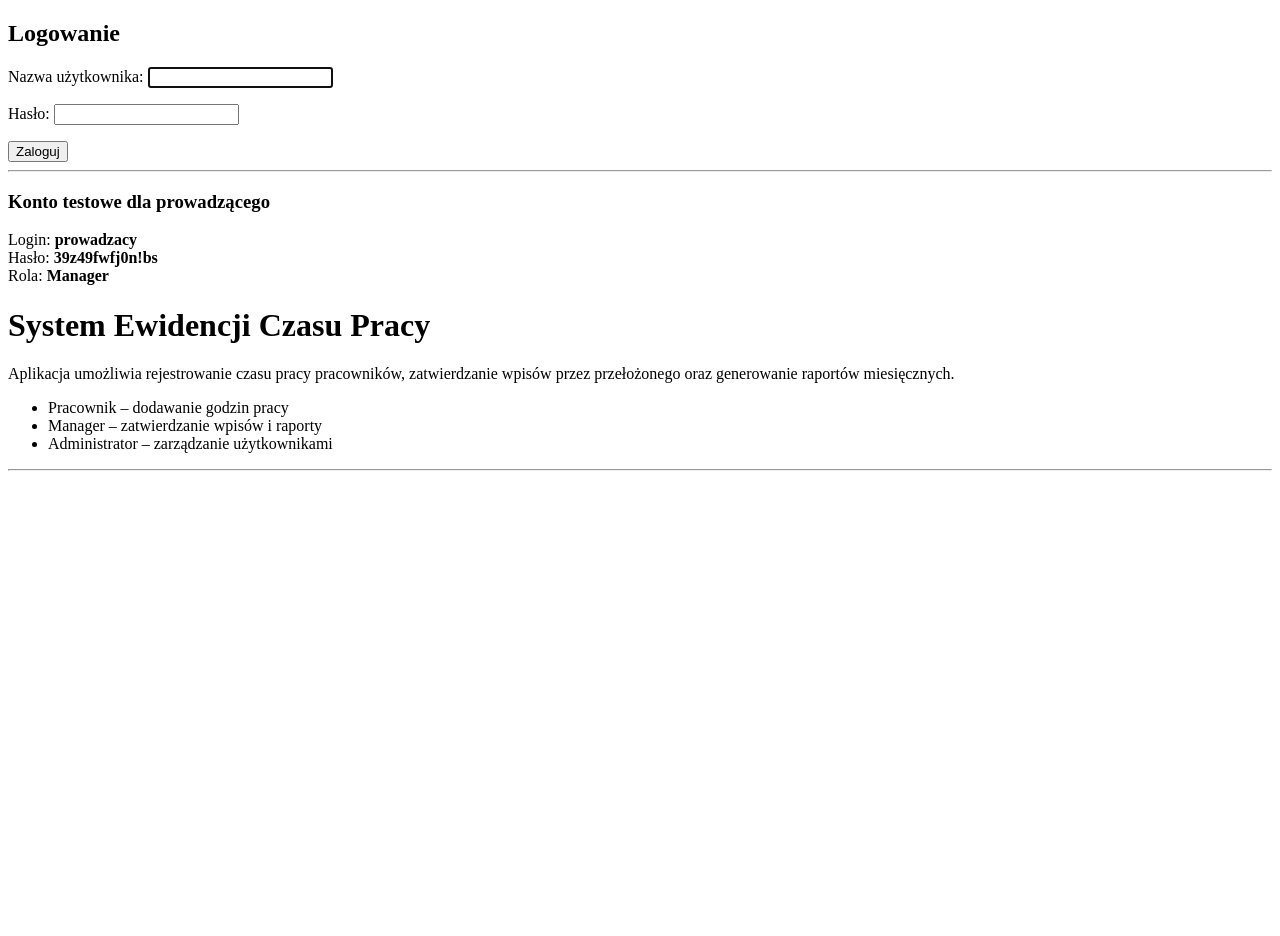
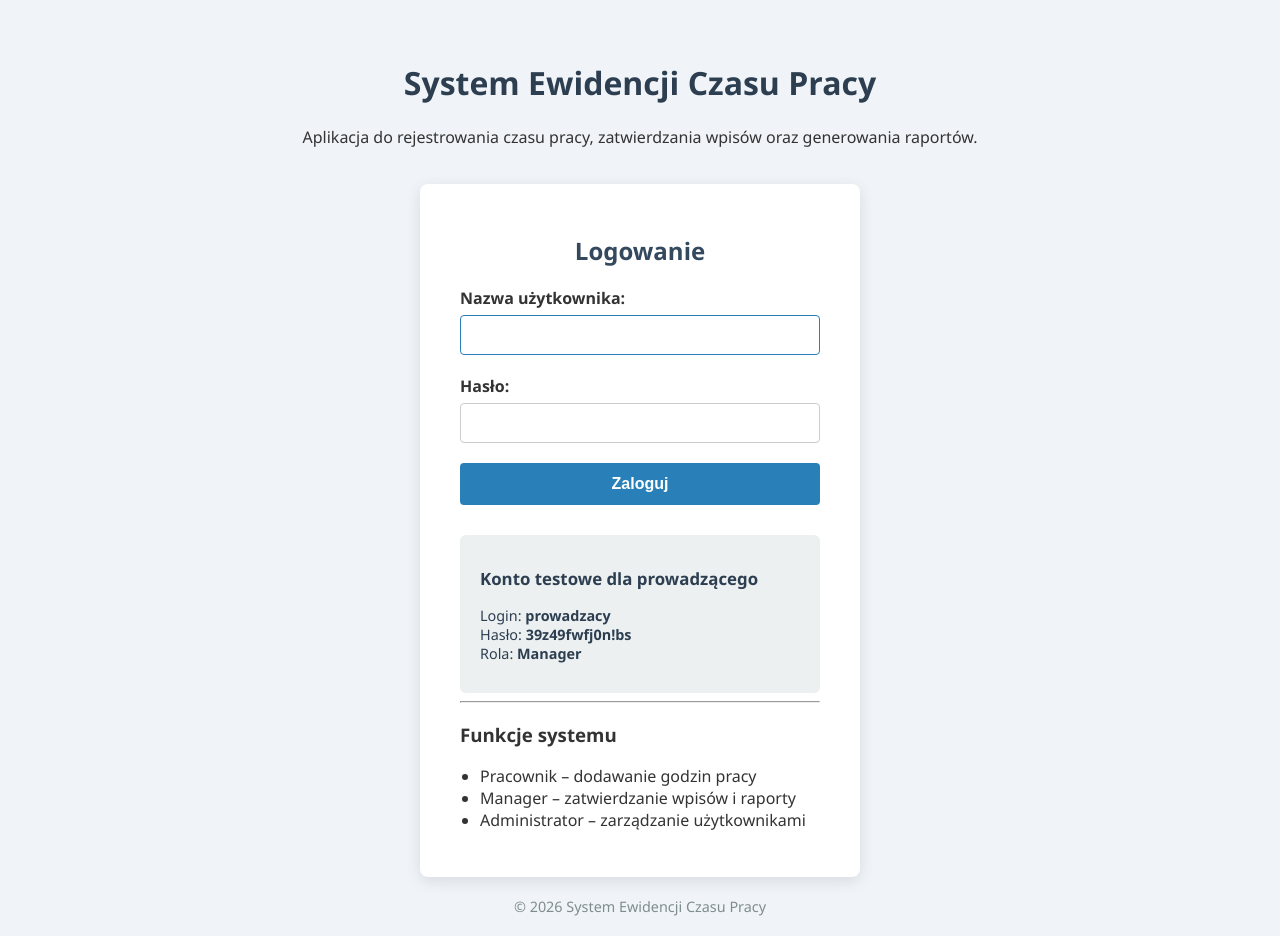
Before and after one commit to JakubSondej/Work_time_app, a Django app: page /accounts/login/ in a window 1280 px wide. Before the commit the page ends 471 px from the top, so only its background shows below. Run offline with Django 5.2, Linux system fonts and the light colour scheme.

Commit message:
Change graffic log website

```diff
--- a/tracker/templates/registration/login.html
+++ b/tracker/templates/registration/login.html
@@ -1,66 +1,141 @@
 <!DOCTYPE html>
-<html>
+<html lang="pl">
 <head>
-    <title>System ewidencji czasu pracy</title>
+    <meta charset="UTF-8">
+    <title>System Ewidencji Czasu Pracy - Logowanie</title>
+    <style>
+        body {
+            font-family: 'Segoe UI', Tahoma, Geneva, Verdana, sans-serif;
+            background: #f0f4f8;
+            margin: 0;
+            padding: 0;
+            display: flex;
+            flex-direction: column;
+            align-items: center;
+            min-height: 100vh;
+            color: #333;
+        }
+        header {
+            margin-top: 40px;
+            margin-bottom: 20px;
+            text-align: center;
+        }
+        header h1 {
+            font-size: 2rem;
+            color: #2c3e50;
+        }
+        main {
+            background: white;
+            padding: 30px 40px;
+            border-radius: 8px;
+            box-shadow: 0 4px 15px rgba(0,0,0,0.1);
+            width: 360px;
+        }
+        h2 {
+            margin-bottom: 20px;
+            color: #34495e;
+            text-align: center;
+        }
+        form {
+            display: flex;
+            flex-direction: column;
+        }
+        label {
+            margin-bottom: 6px;
+            font-weight: 600;
+        }
+        input[type="text"],
+        input[type="password"] {
+            padding: 10px;
+            margin-bottom: 20px;
+            border: 1px solid #ccc;
+            border-radius: 4px;
+            font-size: 1rem;
+            transition: border-color 0.3s;
+        }
+        input[type="text"]:focus,
+        input[type="password"]:focus {
+            outline: none;
+            border-color: #2980b9;
+        }
+        button {
+            padding: 12px;
+            background-color: #2980b9;
+            color: white;
+            font-weight: 700;
+            border: none;
+            border-radius: 4px;
+            cursor: pointer;
+            font-size: 1rem;
+            transition: background-color 0.3s;
+        }
+        button:hover {
+            background-color: #1c5980;
+        }
+        .test-account {
+            margin-top: 30px;
+            background: #ecf0f1;
+            padding: 15px 20px;
+            border-radius: 6px;
+            font-size: 0.9rem;
+            color: #2c3e50;
+        }
+        .test-account strong {
+            font-weight: 700;
+        }
+        footer {
+            margin-top: auto;
+            padding: 20px;
+            font-size: 0.9rem;
+            text-align: center;
+            color: #7f8c8d;
+        }
+        ul {
+            margin-top: 15px;
+            padding-left: 20px;
+        }
+    </style>
 </head>
 <body>
 
+<header>
+    <h1>System Ewidencji Czasu Pracy</h1>
+    <p>Aplikacja do rejestrowania czasu pracy, zatwierdzania wpisów oraz generowania raportów.</p>
+</header>
+
+<main>
     <h2>Logowanie</h2>
-
     <form method="post">
         {% csrf_token %}
-    {{ form.as_p }}
+        <label for="id_username">Nazwa użytkownika:</label>
+        {{ form.username }}
+        <label for="id_password">Hasło:</label>
+        {{ form.password }}
         <button type="submit">Zaloguj</button>
     </form>
 
+    <div class="test-account">
+        <h3>Konto testowe dla prowadzącego</h3>
+        <p>Login: <strong>prowadzacy</strong><br>
+           Hasło: <strong>39z49fwfj0n!bs</strong><br>
+           Rola: <strong>Manager</strong></p>
+    </div>
+
     <hr>
 
-<h3>Konto testowe dla prowadzącego</h3>
-
-<p>
-    Login: <strong>prowadzacy</strong><br>
-    Hasło: <strong>39z49fwfj0n!bs</strong><br>
-    Rola: <strong>Manager</strong>
-</p>
-
-</body>
-</html>
-
-
-<h1>System Ewidencji Czasu Pracy</h1>
-
-<p>
-Aplikacja umożliwia rejestrowanie czasu pracy pracowników,
-zatwierdzanie wpisów przez przełożonego oraz generowanie raportów miesięcznych.
-</p>
-
+    <section>
+        <h3>Funkcje systemu</h3>
         <ul>
             <li>Pracownik – dodawanie godzin pracy</li>
             <li>Manager – zatwierdzanie wpisów i raporty</li>
             <li>Administrator – zarządzanie użytkownikami</li>
         </ul>
+    </section>
+</main>
 
-<hr>
-
-
-
-
-
-
-{% comment %} <!DOCTYPE html>
-<html>
-<head>
-    <title>Login</title>
-</head>
-<body>
-
-<h2>Logowanie</h2>
-
-<form method="post">
-    {% csrf_token %}
-    {{ form.as_p }}
-    <button type="submit">Zaloguj</button>
-</form>
+<footer>
+    &copy; 2026 System Ewidencji Czasu Pracy
+</footer>
 
 </body>
-</html> {% endcomment %}
+</html>
```
Lines whose indentation alone changed are shown as unchanged.
